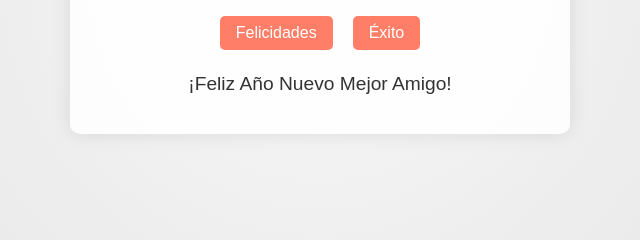
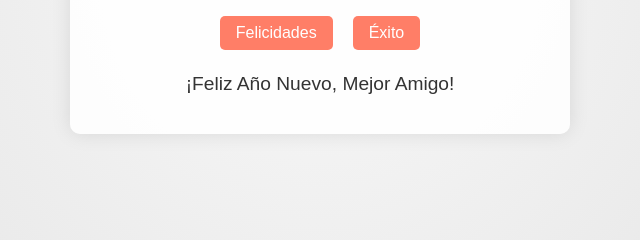
Before and after one commit to Gabriel0955/yeardnuevo, a plain HTML site: page index.html in a window 1280 px wide. Shown: the part 429-669 px from the top of the page, 320-960 px from the left. Drawn offline with Linux system fonts and the light colour scheme.

Commit message:
Update index.html

```diff
--- a/index.html
+++ b/index.html
@@ -152,7 +152,7 @@
       if (diferencia < 0) {
         clearInterval(intervalo);
         countdown.classList.add('hidden');
-        mensaje.textContent = '¡Feliz Año Nuevo Mejor Amigo!';
+        mensaje.textContent = '¡Feliz Año Nuevo, Mejor Amigo!';
         mensaje.style.display = 'block';
       }
     };
```
